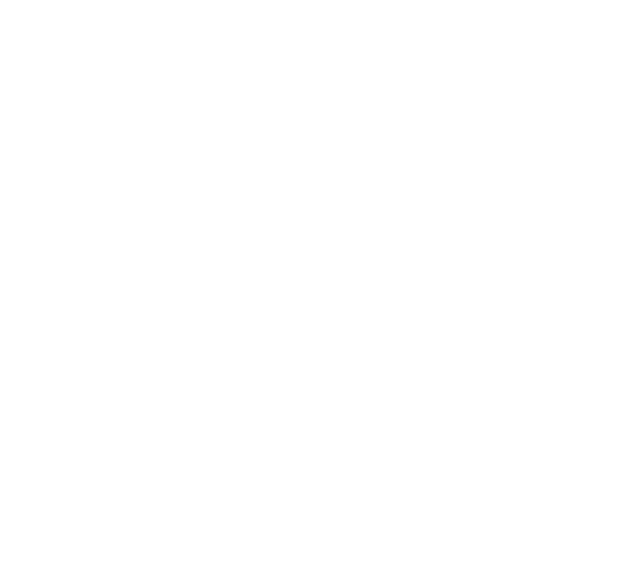
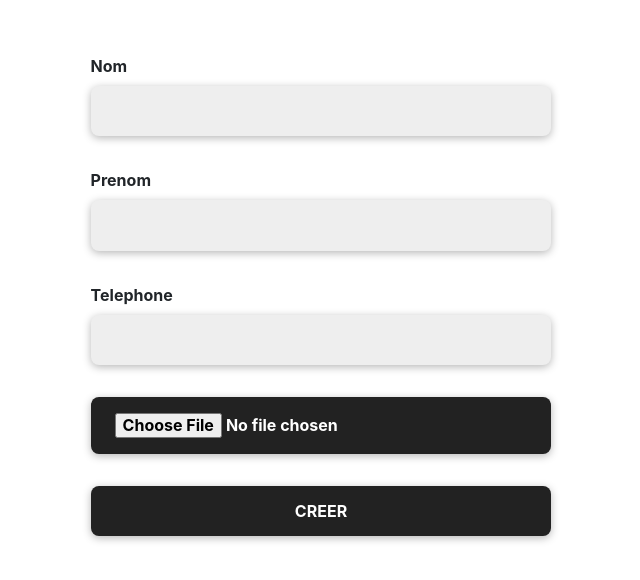
Before and after one commit to kr4xkan/assogrow, a React (Create React App) app in the folder front/: page /d in a window 1280 px wide. Before the commit this address had no page. Shown: the part 106-686 px from the top of the page, without its empty margins (319-959 px from the left). Built offline with nearby package versions, Linux system fonts and the light colour scheme.

Commit message:
fuuuuuuuuuuuuuuuuuuuuuuuuuck

```diff
--- a/front/package.json
+++ b/front/package.json
@@ -9,6 +9,7 @@
     "axios": "^0.24.0",
     "react": "^17.0.2",
     "react-dom": "^17.0.2",
+    "react-pdf": "^5.5.0",
     "react-router": "^6.0.2",
     "react-router-dom": "^6.0.2",
     "react-scripts": "4.0.3",
--- a/front/src/App.js
+++ b/front/src/App.js
@@ -5,6 +5,8 @@
 
 import AccueilPage from './Pages/Accueil';
 import DashboardPage from './Pages/Dashboard';
+import DossierPage from "./Pages/Dossier";
+import ListPage from "./Pages/List";
 import LoginPage from './Pages/Login';
 import ResultPage from "./Pages/Result";
 
@@ -13,6 +15,7 @@
   return (
     <Routes>
       <Route path="/" element={<AccueilPage />} />
+      <Route path="/d" element={<DossierPage />} />
       <Route path="login" element={<LoginPage />} />
 
       <Route exact path='/dashboard' element={<PrivateRoute/>}>
--- a/front/src/AuthContext.js
+++ b/front/src/AuthContext.js
@@ -19,6 +19,7 @@
 			email: user.email,
 			isLoggedIn: true
 		});
+		localStorage.setItem('token', user.accessToken);
 	}
 
 	return (
--- /dev/null
+++ b/front/src/Components/DossierItem.js
@@ -0,0 +1,23 @@
+import React from 'react';
+import '../assets/SearchItem.css';
+
+const DossierItem = ({ data }) => {
+
+	let status = "NON TRAITE";
+	if (data.status === 1) {
+		status = "REFUSE";
+	} else if (data.status === 2) {
+		status = "ACCEPTE";
+	}
+	return (
+		<div className="item dossier">
+			<div>
+				<p className="surname">{data.nom} {data.prenom}</p>
+				<p className="phone">{data.telephone}</p>
+				<p className="status">{status}</p>
+			</div>
+		</div>
+	);
+};
+
+export default DossierItem;
--- a/front/src/Pages/Dashboard.js
+++ b/front/src/Pages/Dashboard.js
@@ -1,10 +1,27 @@
-import React from 'react';
-import styles from '../assets/Dashboard.css';
+import axios from 'axios';
+import React, { useEffect, useState } from 'react';
+import '../assets/Dashboard.css';
+import DossierItem from '../Components/DossierItem';
+import config from '../config';
+import ListPage from './List';
 
 const DashboardPage = () => {
+  const [dossiers, setDossiers] = useState([]);
+
+  useEffect(() => {
+		const token = localStorage.getItem('token');
+    axios.get(config.api_url + '/dossier/all', {
+      headers: {
+        'Authorization': 'Bearer ' + token
+      }
+    }).then(res => {
+      setDossiers(res.data);
+    }).catch(err => console.error(err));
+  }, [])
+
   return (
-    <div className={styles.DashboardContainer}>
-		<p>TEMPLATE</p>
+    <div className="container">
+		  <ListPage data={dossiers} Component={DossierItem} />
     </div>
   );
 };
--- /dev/null
+++ b/front/src/Pages/Dossier.js
@@ -0,0 +1,72 @@
+import React, { useContext, useState } from 'react';
+import '../assets/Dossier.css';
+import axios from "axios";
+
+import config from '../config';
+import AuthContext from '../AuthContext';
+
+const DossierPage = () => {
+
+	const [dossier, setDossier] = useState({
+		nom: "",
+		prenom: "",
+		telephone: "",
+		pdf: "",
+		status: 0
+	})
+
+	const [nom, setnom] = useState("");
+	const [prenom, setprenom] = useState("");
+	const [telephone, settelephone] = useState("");
+	const [file, setFile] = useState(null);
+
+	const fileUpload = (id) => {
+		const formData = new FormData();
+		formData.append('file', file);
+		axios.post(config.api_url + '/dossier/upload/' + id, formData, {
+			headers: {
+				'Content-Type': 'multipart/form-data'
+			}
+		}).then((res) => console.log(res))
+		.catch((err) => console.error(err));
+	};
+
+	const create = (e) => {
+		e.preventDefault();
+		const token = localStorage.getItem('token');
+		const data = {
+			nom,
+			prenom,
+			telephone
+		};
+		axios.post(config.api_url + '/dossier/new', data, {
+			headers: {
+				'Authorization': 'Bearer ' + token
+			}
+		}).then((res) => fileUpload(res.data))
+		.catch((err) => console.error(err));
+	};
+
+	return (
+		<div className="container">
+			<form className="form" onSubmit={create}>
+				<div className="input">
+					<label htmlFor="nom">Nom</label>
+					<input type="text" name="nom" value={nom} onChange={(e) => setnom(e.target.value)} />
+				</div>
+				<div className="input">
+					<label htmlFor="prenom">Prenom</label>
+					<input type="text" name="prenom" value={prenom} onChange={(e) => setprenom(e.target.value)} />
+				</div>
+				<div className="input">
+					<label htmlFor="telephone">Telephone</label>
+					<input type="text" name="telephone" value={telephone} onChange={(e) => settelephone(e.target.value)} />
+				</div>
+				<input type="file" onChange={(e) => setFile(e.target.files[0])} />
+				<input className="send" type="submit" value="CREER" />
+			</form>
+		</div>
+	);
+};
+
+export default DossierPage;
--- /dev/null
+++ b/front/src/Pages/List.js
@@ -0,0 +1,23 @@
+import React, { useContext, useState } from 'react';
+import '../assets/List.css';
+import axios from "axios";
+
+import config from '../config';
+import AuthContext from '../AuthContext';
+
+const ListPage = ({ data, Component, title }) => {
+	return (
+		<div className="container">
+			<h1>{title}</h1>
+			<div className="list">
+				{
+					data.map((d) => (
+						<Component data={d} />
+					))
+				}
+			</div>
+		</div>
+	);
+};
+
+export default ListPage;
--- a/front/src/Pages/Login.js
+++ b/front/src/Pages/Login.js
@@ -24,7 +24,7 @@
       email,
       password
     }).then(response => {
-      login(response);
+      login(response.data);
     }).catch(err => console.error(err));
   }
 
--- /dev/null
+++ b/front/src/assets/Dossier.css
@@ -0,0 +1,43 @@
+
+
+.form > .input {
+    display: flex;
+    flex-direction: column;
+    width: 90%;
+    margin-bottom: 32px;
+}
+
+.form > .input > label {
+    font-weight: bold;
+}
+
+.form > .input > input {
+    border: none;
+    padding: 16px 24px;
+    background-color: #eee;
+    border-radius: 8px;
+    box-shadow: 0 2px 8px 0 #b6b6b6;
+    transition: all 0.1s;
+}
+
+
+.form > input {
+    border: none;
+    padding: 16px 24px;
+    width: 90%;
+    background-color: #222;
+    color: white;
+    font-weight: bold;
+    border-radius: 8px;
+    box-shadow: 0 2px 8px 0 #b6b6b6;
+    transition: all 0.1s;
+}
+
+.form > input:hover {
+    background-color: white;
+    color: #222;
+}
+
+.form > .send {
+	margin-top: 32px;
+}
--- /dev/null
+++ b/front/src/assets/List.css
@@ -0,0 +1,3 @@
+.list {
+	width: 600px;
+}
--- a/front/src/assets/SearchItem.css
+++ b/front/src/assets/SearchItem.css
@@ -60,3 +60,15 @@
     text-align: right;
     font-weight: bold;
 }
+
+.item > div > .surname {
+    font-weight: bold;
+    font-size: 20px;
+}
+
+.dossier > div {
+    margin: 0;
+    padding: 0 32px;
+    width: 100%;
+    justify-content: space-around;
+}
```
Also changed, not shown: 2 other files (tests, documents, lock files or other folders).
